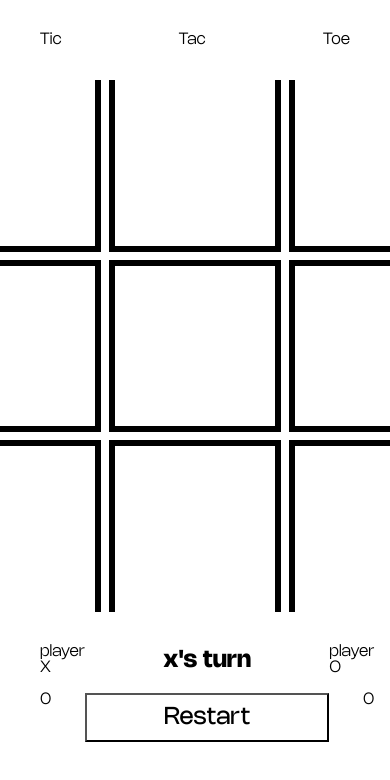
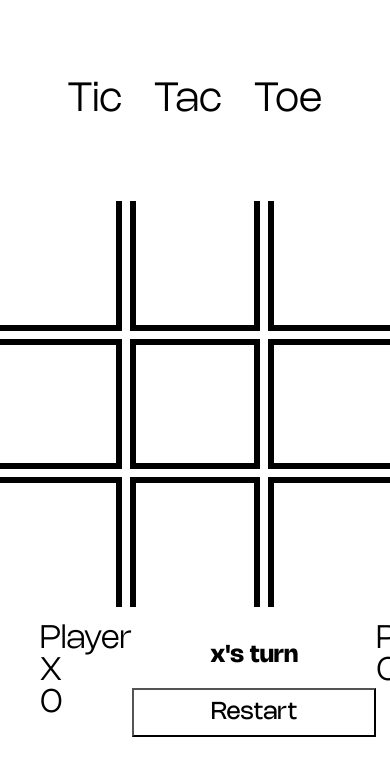
Before and after one commit to pmarinello/tictactoe, a plain HTML site: page index.html in a window 390 px wide. Shown: the top 780 px of the page. Drawn offline with Linux system fonts and the light colour scheme.

Commit message:
Add files via upload

```diff
--- a/game.js
+++ b/game.js
@@ -109,6 +109,7 @@ function restartGame(){
         }, 650); // De tijd moet overeenkomen met de duur van de fade-out-animatie
     });
 
+
     running = true;
 }
 
--- a/index.html
+++ b/index.html
@@ -30,16 +30,16 @@
         </div>
     </div>
     <div class="footerMenu">
-        <div class="playerX">
-            <p>player X</p>
+        <div class="players">
+            <p>Player X</p>
             <p class="scorePlayerX">0</p>
         </div>
         <div class="menu">
             <h2 id="statusText">turn</h2>
             <button id="restartBtn">Restart</button>
         </div>
-        <div class="playerO">
-            <p>player O</p>
+        <div class="players">
+            <p>Player O</p>
             <p class="scorePlayerO">0</p>
         </div>
     </div>
--- a/style.css
+++ b/style.css
@@ -133,7 +133,13 @@ body{
     display: flex;
     justify-content: space-between;
     align-content: center;
-    margin: 1em 2em;
+    margin: 1em 1.5em;
+    font-size: 2.5em;
+}
+
+.players p{
+    margin: 0;
+    font-size: 2em;
 }
 
 .footerMenu{
@@ -206,3 +212,12 @@ body{
 .fade-out {
     animation: fadeOutText 0.6s ease-out;
 }
+
+@media screen and (max-width: 500px){
+    .gameboard div div{
+        box-sizing:border-box;
+        height: 130px;
+        width: 130px;
+        font-size: 190px;
+    }
+}
```
